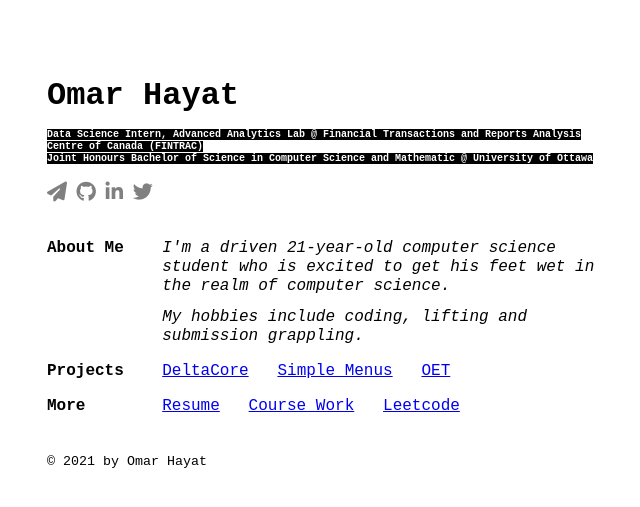
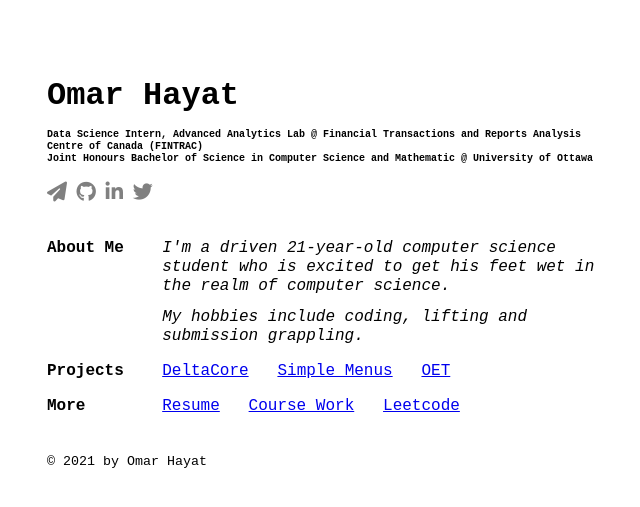
Before and after one commit to OmarHayat-DEV/web, a Jekyll site: the page built from index.html, in a window 1280 px wide. Shown: the top 507 px of the page, without its empty margins (305-945 px from the left). Built offline with Jekyll 4.4.1, drawn with Linux system fonts in a browser that asks for light colours; nearby versions of some CDN libraries.

Commit message:
apply background changes to all text

```diff
--- a/index.html
+++ b/index.html
@@ -4,8 +4,8 @@
 
 <div class="header">
     <h1>Omar Hayat</h1>
-    <h4 style="font-size:10px"><code>Data Science Intern, Advanced Analytics Lab @ Financial Transactions and Reports Analysis Centre of Canada (FINTRAC)</code></h4>
-    <h4 style="font-size:10px"><code>Joint Honours Bachelor of Science in Computer Science and Mathematic @ University of Ottawa</code></h4>
+    <h4 style="font-size:10px">Data Science Intern, Advanced Analytics Lab @ Financial Transactions and Reports Analysis Centre of Canada (FINTRAC)</h4>
+    <h4 style="font-size:10px">Joint Honours Bachelor of Science in Computer Science and Mathematic @ University of Ottawa</h4>
     <div class="social"> {% include social-media-links.html %}</div>
 </div>
 
```
